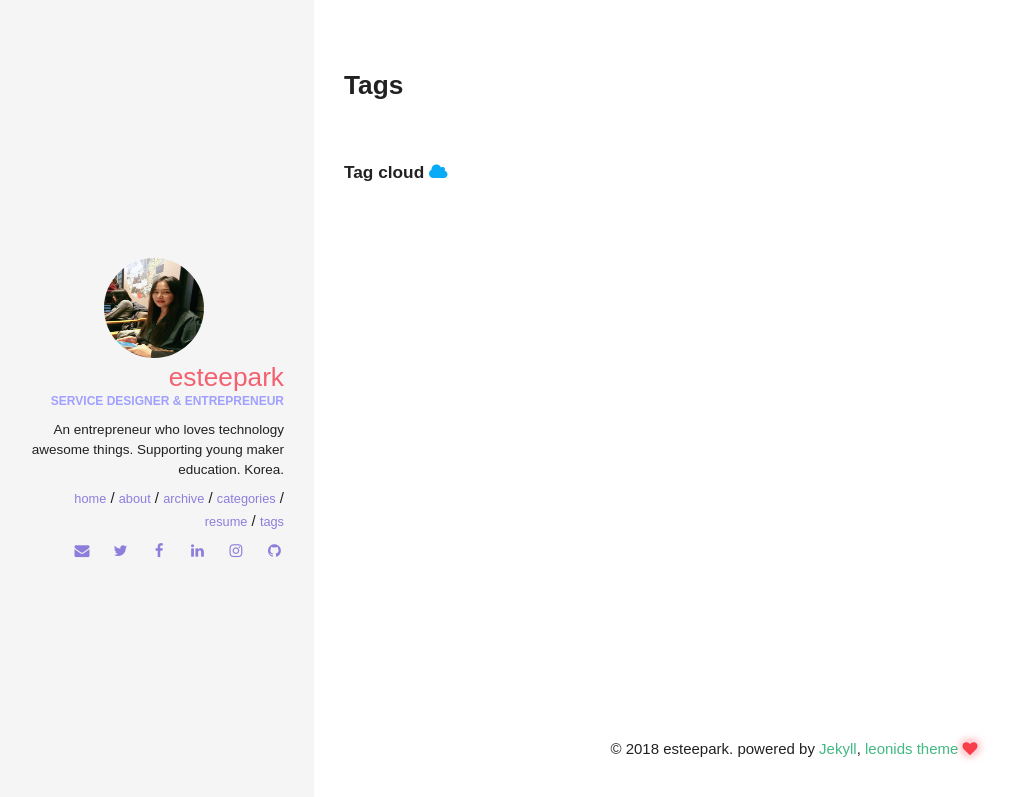
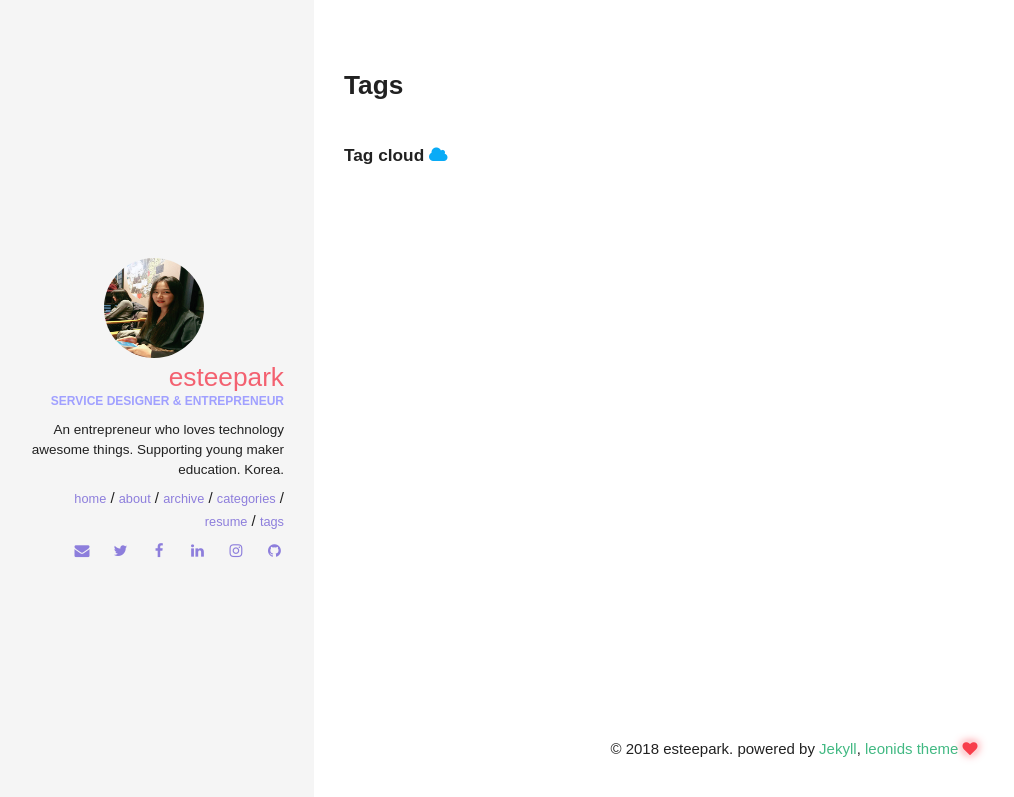
Before and after one commit to esteepark/esteepark.github.io, a Jekyll site: the page built from tags.html, in a window 1280 px wide. Shown: the top 797 px of the page, without its empty margins (6-1020 px from the left). Built offline with Jekyll 4.4.1, drawn with Linux system fonts in a browser that asks for light colours.

Commit message:
by esteepark

```diff
--- a/_sass/pages/_post.scss
+++ b/_sass/pages/_post.scss
@@ -108,10 +108,10 @@ a.read-more {
 }
 
 #page {
-  padding-bottom: 50px;
+  padding-bottom: 33px;
   min-height: 70vh;
   .page-header {
-    margin: 0 auto 50px;
+    margin: 0 auto 33px;
   }
 }
 
```
